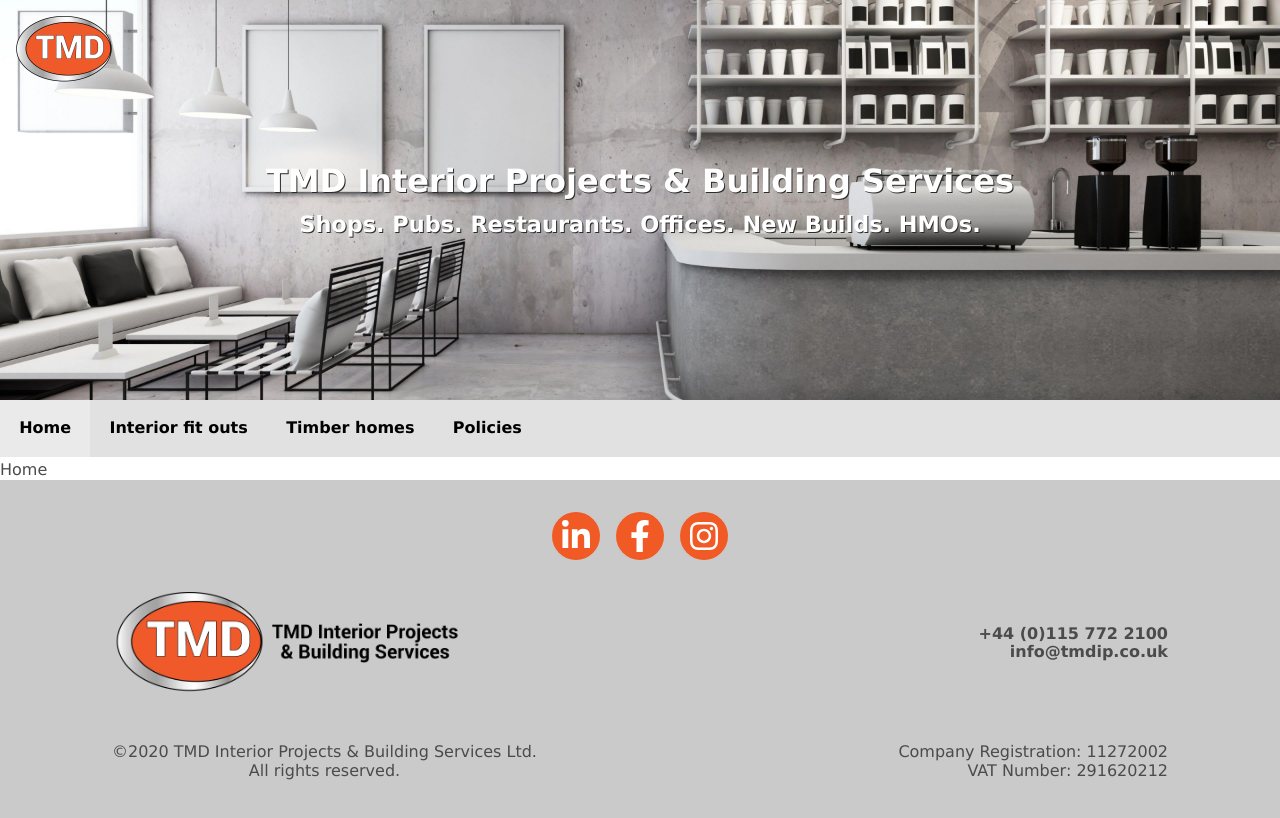
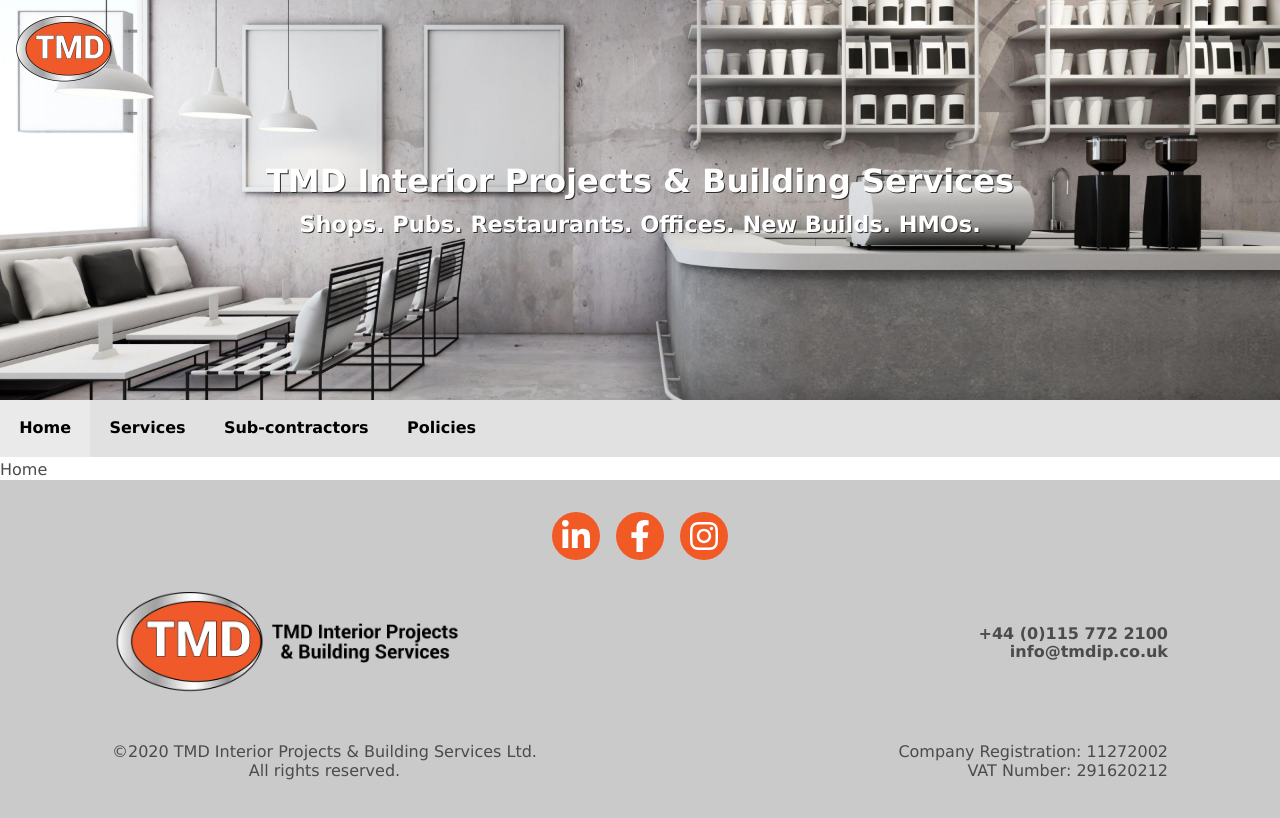
Before and after one commit to jackdomleo7/tmdip.co.uk, a Vue app: page / in a window 1280 px wide. Shown: the top 818 px of the page. Built offline with nearby package versions, Linux system fonts and the light colour scheme.

Commit message:
Refactor sidebar to include services and sub-contractors

```diff
--- a/src/layout/navigation/Navbar.vue
+++ b/src/layout/navigation/Navbar.vue
@@ -62,12 +62,21 @@ export default class Navbar extends Vue {
       link: { name: Routes.Home }
     },
     {
-      text: "Interior fit outs",
-      link: "/interior-fit-outs"
+      text: "Services",
+      subList: [
+        {
+          text: 'Interior Fit-outs',
+          link: '/interior-fit-outs'
+        },
+        {
+          text: 'Timber Homes',
+          link: "/timber-homes"
+        }
+      ]
     },
     {
-      text: "Timber homes",
-      link: "/timber-homes"
+      text: "Sub-contractors",
+      link: "/sub-contractors"
     },
     {
       text: "Policies",
```
